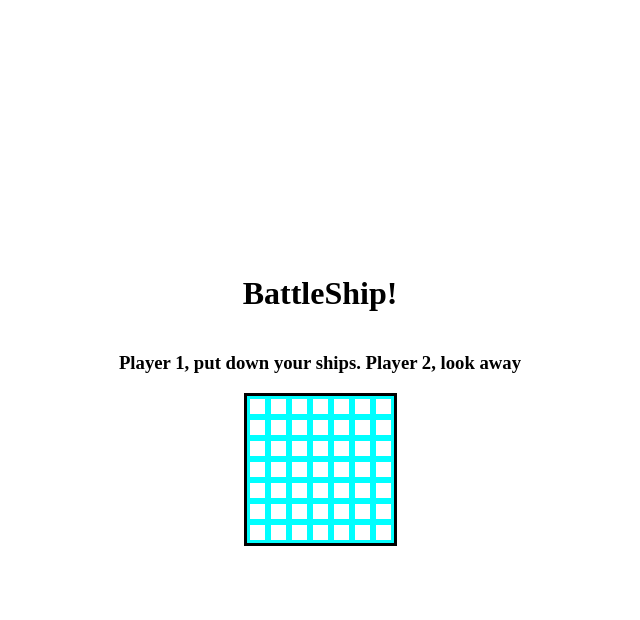
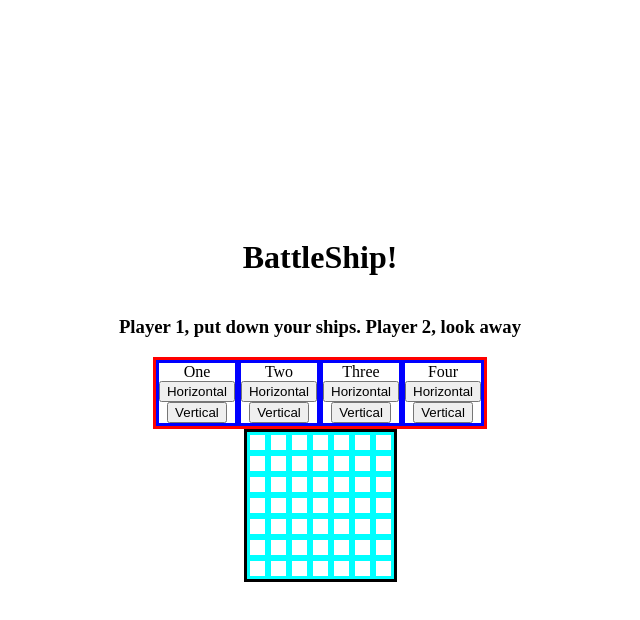
Before and after one commit to Michaelj82/battleship, a website with bundled scripts: page index.html in a window 1280 px wide. Both pictures are taken after a click on the button "Click me to play!". Shown: the whole page, without its empty margins (320-960 px from the left). Built offline with nearby package versions, Linux system fonts and the light colour scheme.

Commit message:
Made it so you can add ships, now I just need to make it restricted to a certain amount and so that you can change if you misplace

```diff
--- a/DOM.js
+++ b/DOM.js
@@ -1,6 +1,19 @@
 import{Ship} from './script.js'
+import { Gameboard } from './script.js'
+import { Player } from './script.js'
+
+var Player1Board = Gameboard()
+var Player2Board = Gameboard()
+
+var Player1 = Player(NaN, Player1Board)
+var Player2 = Player(NaN, Player2Board)
+Player1.state.enemy = Player2;
+Player2.state.enemy = Player1;
 
 
+var SELECTION = false
+var SELECTIONNUMBER = 0
+var SELECTIONTYPE = NaN
 
 let site = document.getElementById('site')
 
@@ -27,21 +40,71 @@ function mainPage(parent){
 
 mainPage(site)
 
+function refreshBoardItems(board, gameboard){
+    console.log('yo')
+    let children = board.children;
+    let num = 0
+    for (let i =0 ; i < gameboard.state.board.length; i++){
+        for (let j = 0 ; j < gameboard.state.board[i].length; j++){
+            console.log(gameboard.state.board[i][j])
+            if (gameboard.state.board[i][j] == 1){
+                console.log(children)
+                children[num].classList.add('ship')
+            }
 
-function makeBoard(parent, sizeOfBoard){
+
+            num ++
+        }
+    }
+}
+
+
+function makeBoard(parent, gameboard){
     let board = document.createElement('div')
     board.setAttribute('id', 'board')
     parent.append(board)
+    let total = 0
+
+    for (let i = 0; i < (gameboard.state.board.length); i++){
+        for(let j = 0 ; j < gameboard.state.board[i].length; j++){
+            total ++
+            let tile = document.createElement('div')
+            tile.classList.add('tile')
+            tile.setAttribute('id', `tile${total}`)
+            tile.onclick = function(){
+                if (SELECTION == true){
+                    SELECTION = false
+                    let ship = Ship(SELECTIONNUMBER)
+                    gameboard.placeShip(ship, i, j, SELECTIONTYPE)
+                    console.log(gameboard.state.board)
+                    refreshBoardItems(board, gameboard)
+                }
+            }
+
+            board.appendChild(tile)
+
+            // if (SELECTION == true){
 
 
-    for (let i = 0; i < (sizeOfBoard * sizeOfBoard); i++){
-        let tile = document.createElement('div')
-        tile.classList.add('tile')
-        tile.setAttribute('id', `tile${i}`)
-        board.appendChild(tile)
+
+
+                // for (let j = 0 ; j < SELECTIONNUMBER; j++){
+                //     if (SELECTIONTYPE == 'Horizontal'){
+                //     let selectTile = document.getElementById(`tile${i+j}`)
+                //     selectTile.classList.add('ship')
+                //     }else if (SELECTIONTYPE == 'Vertical'){
+                //         let selectTile = document.getElementById(`tile${i+(j*7)}`)
+                //         selectTile.classList.add('ship')
+                //     }
+                // }
+
+
+                // SELECTION = false
+            }
+
+        }
     }
 
-}
 
 
 function playerOneSetUp(parent){
@@ -53,7 +116,43 @@ function playerOneSetUp(parent){
     header2.textContent = 'Player 1, put down your ships. Player 2, look away'
     parent.appendChild(header2)
 
-    makeBoard(parent, 7)
+    let allSelections = document.createElement('div');
+    allSelections.setAttribute('id', 'allSelections')
+
+    let numbers = ['One', 'Two', 'Three', 'Four'];
+    for (let i = 0 ; i < 4 ; i++){
+        let ShipSelect = document.createElement('div');
+        ShipSelect.classList.add('shipSelection')
+        ShipSelect.textContent = numbers[i]
+
+
+        let Horizontal = document.createElement('button')
+        Horizontal.textContent = 'Horizontal'
+        Horizontal.onclick = function(){
+            SELECTION = true
+            SELECTIONNUMBER = (i + 1)
+            SELECTIONTYPE = 'horizontal'
+        }
+
+        let Vertical = document.createElement('button')
+        Vertical.textContent = 'Vertical'
+        Vertical.onclick = function(){
+            SELECTION = true
+            SELECTIONNUMBER = (i + 1)
+            SELECTIONTYPE = 'vertical'
+        }
+
+
+
+        ShipSelect.appendChild(Horizontal)
+        ShipSelect.appendChild(Vertical)
+
+        allSelections.appendChild(ShipSelect)
+
+    }
+    parent.appendChild(allSelections)
+
+    makeBoard(parent, Player1Board)
 
 }
 
--- a/style.css
+++ b/style.css
@@ -29,9 +29,41 @@ body,html{
     border-color: aqua;
 }
 
+
 .ship{
-    height: 10px;
+    /* height: 10px;
     width: 10px;
-    border: solid;
+    border: solid; */
     border-color: gray;
 }
+
+.shipHit{
+    border-color: red;
+
+}
+
+.missedHit{
+    border-color: blue;
+}
+
+.shipSelection{
+    border: solid;
+    border-color: blue;
+
+    display: flex;
+    flex-direction: column;
+    justify-content: center;
+    align-items: center;
+}
+
+.shipSelection:hover{
+    background-color: green;
+}
+
+#allSelections{
+    border: solid;
+    border-color: red;
+
+    display: flex;
+    flex-direction: row;
+}
```
